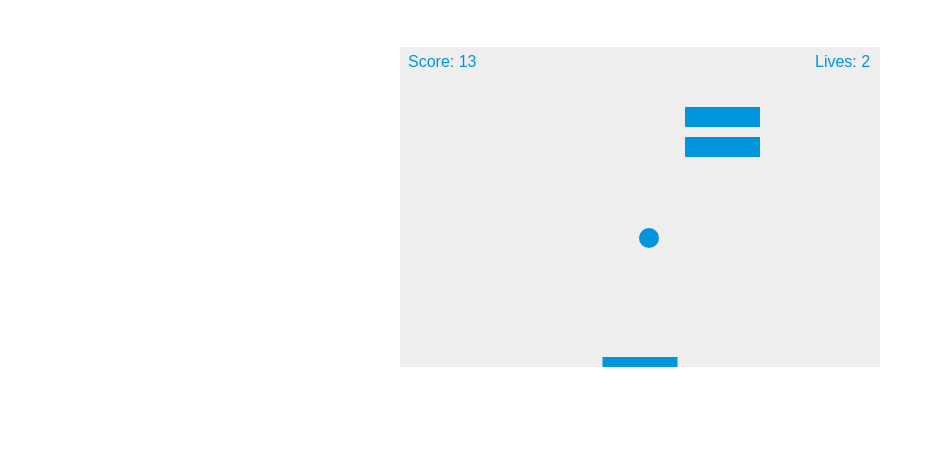
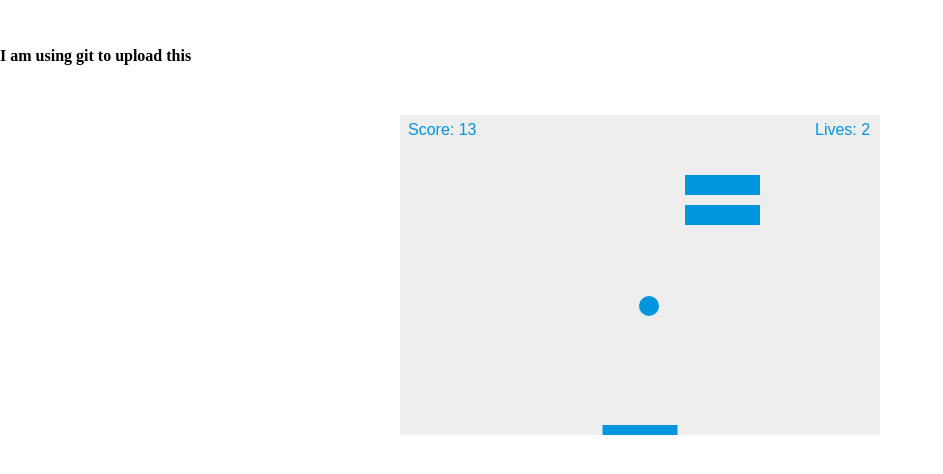
Before and after one commit to bilalbens/JS_game_to_test_GIT, a plain HTML site: page index.html in a window 1280 px wide. Shown: the part 90-564 px from the top of the page, without its empty margins (0-943 px from the left). Drawn offline with Linux system fonts and the light colour scheme.

Commit message:
second bilal's change for git

```diff
--- a/index.html
+++ b/index.html
@@ -9,6 +9,7 @@
 </head>
 <body>
     <h1>Enjoy Your Gmae: </h1>
+    <h4>I am using git to upload this</h4>
     <canvas id="mycanvas" width="480" height="320"></canvas>
 
 
```
